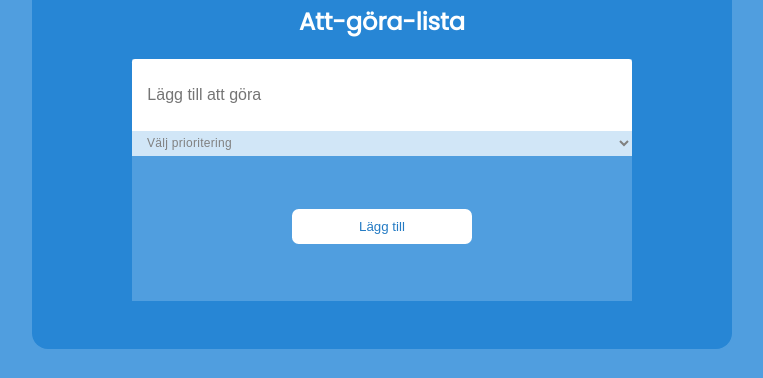
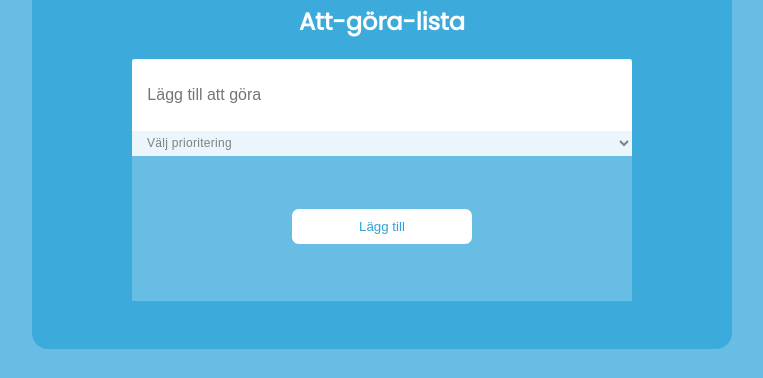
Before and after one commit to jenniferchristine/jeja2306-moment2, a website built with Parcel: page src/index.html in a window 1280 px wide. Shown: the part 145-523 px from the top of the page, without its empty margins (258-1021 px from the left). Built offline with nearby package versions, Linux system fonts and the light colour scheme.

Commit message:
color edit

```diff
--- a/src/css/_base.scss
+++ b/src/css/_base.scss
@@ -4,7 +4,7 @@
 $font-stack: 'Poppins';
 $paragraph-text: 'Inter';
 
-$primary-color: #509edf;
+$primary-color: #68bde4;
 $darker_color: darken($primary-color, 10%);
 $darkest_color: darken($primary-color, 14%);
 $light_color: lighten($primary-color, 100%);
```
